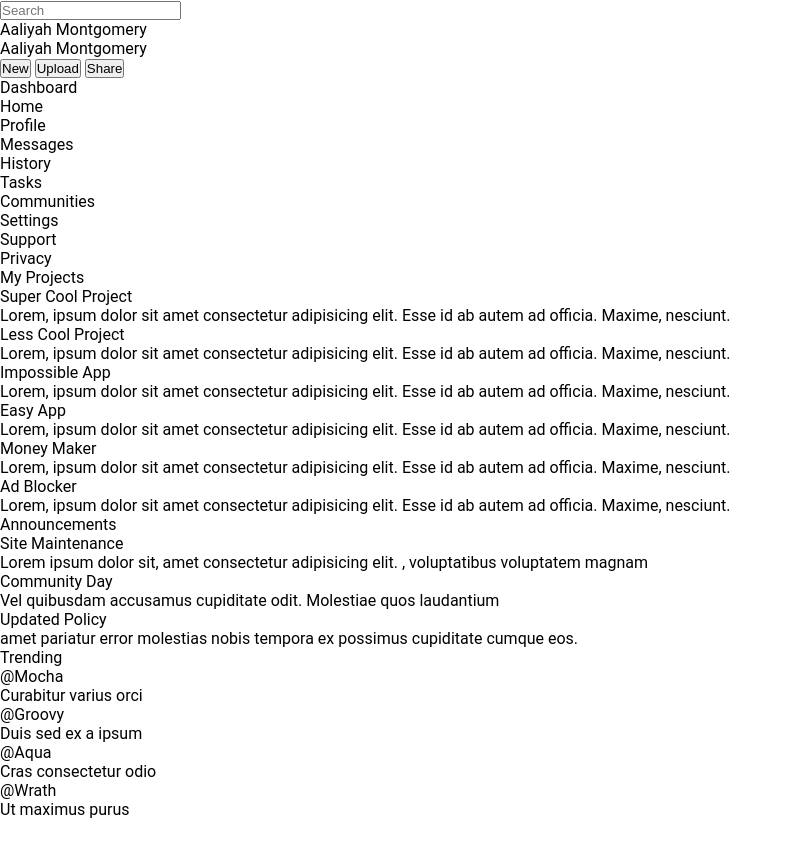
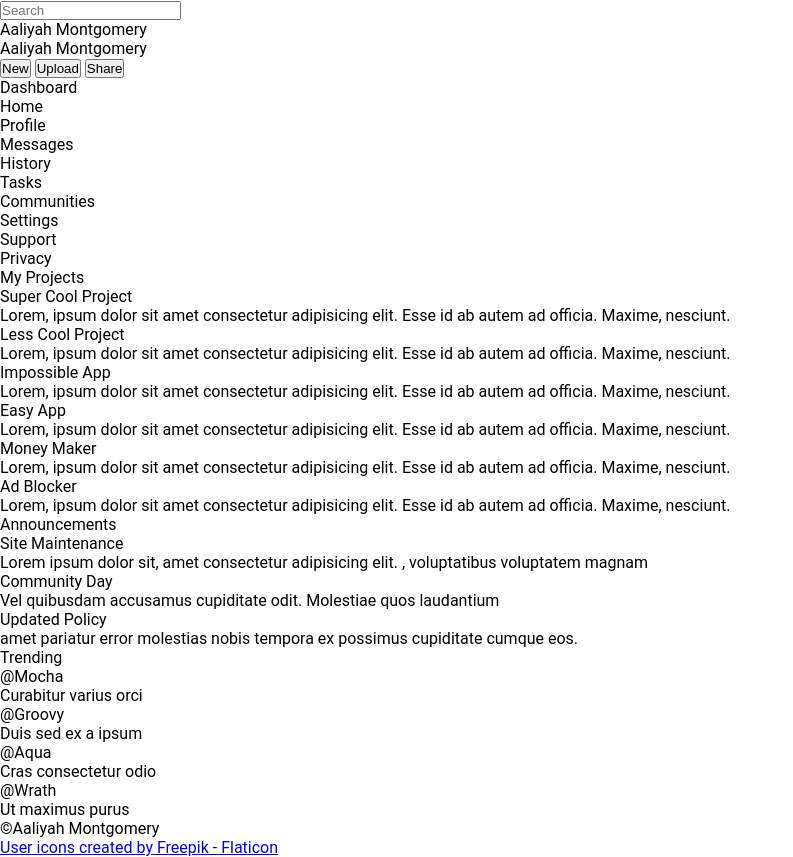
Before and after one commit to Aaliyah1699/Admin-dashboard, a plain HTML site: page index.html in a window 1280 px wide. Shown: the whole page, without its empty margins (0-793 px from the left). Before the commit the page ends 819 px from the top, so only its background shows below. Drawn offline with Linux system fonts and the light colour scheme.

Commit message:
added footer

```diff
--- a/index.html
+++ b/index.html
@@ -198,6 +198,12 @@
 
 
     </div>
+    <!-- footer for credit -->
+    <footer>
+        <p>©Aaliyah Montgomery</p>
+        <a href="https://www.flaticon.com/free-icons/user" title="user icons">User icons created by Freepik - Flaticon</a>
+
+    </footer>
 
 </body>
 
```
